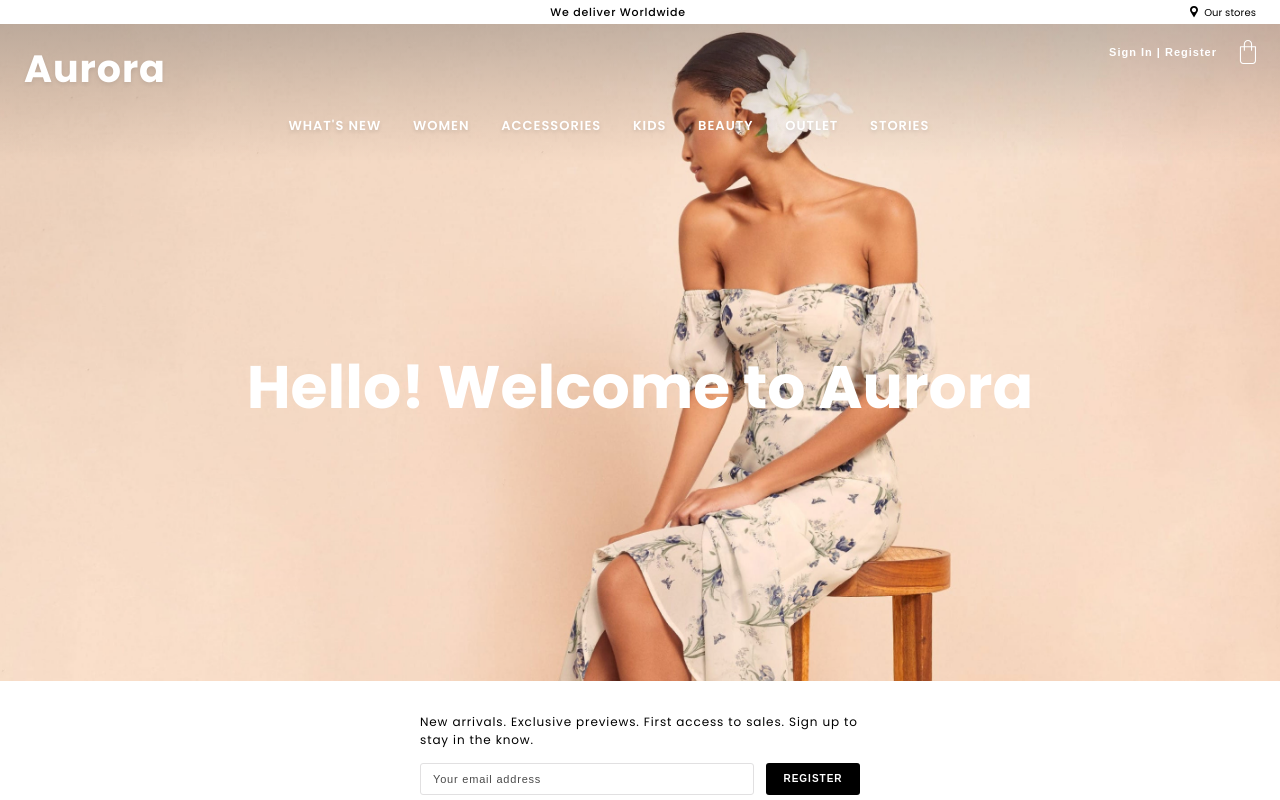
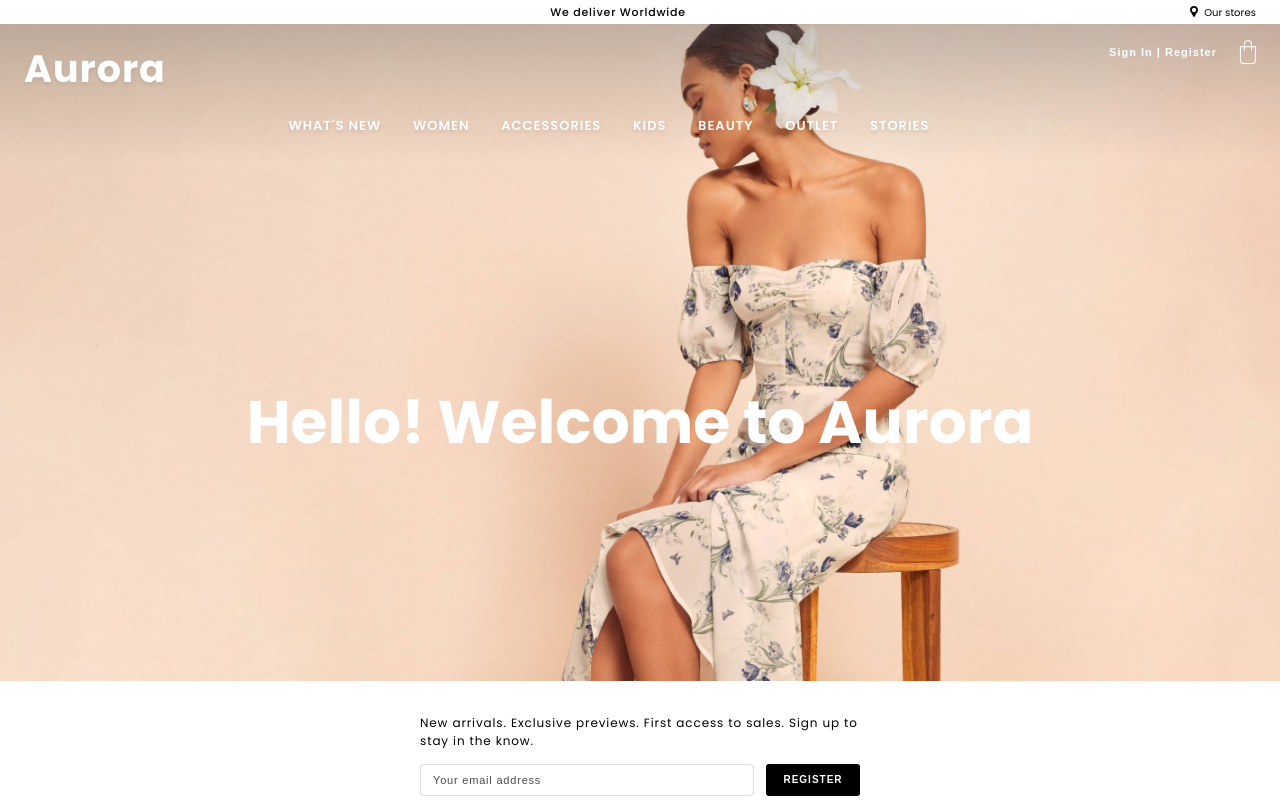
Before and after one commit to Cervus23/aurora-test, a React (Create React App) app: page / in a window 1280 px wide. Shown: the top 800 px of the page. Built offline with nearby package versions, Linux system fonts and the light colour scheme.

Commit message:
Animated background (desktop)

```diff
--- a/src/App.js
+++ b/src/App.js
@@ -13,13 +13,11 @@ function App() {
   return (
     <Provider store={store}>
       <div className="App">
-        <div className="with-image">
-          <Header width={width} />
-          {width > 360 ? (
-            <h1 className="main-title">Hello! Welcome to Aurora</h1>
-          ) : null}
-        </div>
-
+        <div className="with-image"></div>
+        <Header width={width} />
+        {width > 360 ? (
+          <h1 className="main-title">Hello! Welcome to Aurora</h1>
+        ) : null}
         <Footer width={width} />
         {/* <Auth /> */}
       </div>
--- a/src/App.scss
+++ b/src/App.scss
@@ -1,4 +1,5 @@
 @import './mixins.scss';
+@import './animation.scss';
 
 $banner1: './img/banner/01.png';
 $banner2: './img/banner/02.png';
@@ -9,18 +10,21 @@ $titleColor: #fff;
   flex-direction: column;
   justify-content: space-between;
   width: 100%;
-
+  height: 1024px;
   font-family: 'Poppins';
   .with-image {
+    position: absolute;
+    z-index: -1;
+    top: 0;
+    width: 100%;
     height: 681px;
     background-image: url($banner1);
     background-repeat: no-repeat;
     background-size: cover;
-    background-position: center top 24px;
-
+  }
   .main-title {
     margin-top: 180px;
-      margin-bottom: auto;
+    margin-bottom: 180px;
     font-weight: bold;
     font-size: 60px;
     line-height: 90px;
@@ -29,7 +33,25 @@ $titleColor: #fff;
   }
 }
 
+@include desctop {
+  .App {
+    .with-image {
+      position: absolute;
+      left: -200%;
+      width: 300%;
+      height: 681px;
+      background-image: url($banner1), url($banner2), url($banner1);
+      background-repeat: no-repeat;
+      background-size: 33.33%, 33.33%, 33.33%;
+      background-position: top 24px left, top 24px center, top 24px right;
+      @include animation(0s, 30s, slide, forward, none, infinite);
+    }
+  }
+}
+
 @include phone {
+  .App {
+    height: 890px;
     .with-image {
       height: 480px;
       background-position: top right 35%;
--- a/src/animation.scss
+++ b/src/animation.scss
@@ -1,4 +1,6 @@
 @import './mixins.scss';
+$banner1: './img/banner/01.png';
+$banner2: './img/banner/02.png';
 
 @include keyframe(fade-in) {
   0% {
@@ -19,3 +21,25 @@
     opacity: 0;
   }
 }
+
+@include keyframe(slide) {
+  0% {
+    transform: translateX(0);
+  }
+
+  45% {
+    transform: translateX(0);
+  }
+
+  50% {
+    transform: translateX(33.33%);
+  }
+
+  95% {
+    transform: translateX(33.33%);
+  }
+
+  100% {
+    transform: translateX(66.6666%);
+  }
+}
--- a/src/mixins.scss
+++ b/src/mixins.scss
@@ -55,23 +55,27 @@
   $duration,
   $animation,
   $direction: forward,
-  $fillmode: fowards
+  $fillmode: fowards,
+  $animation-iteration-count: 1
 ) {
   -webkit-animation-delay: $delay;
   -webkit-animation-duration: $duration;
   -webkit-animation-name: $animation;
   -webkit-animation-fill-mode: $fillmode;
   -webkit-animation-direction: $direction;
+  -webkit-animation-iteration-count: $animation-iteration-count;
 
   -moz-animation-delay: $delay;
   -moz-animation-duration: $duration;
   -moz-animation-name: $animation;
   -moz-animation-fill-mode: $fillmode;
   -moz-animation-direction: $direction;
+  -moz-animation-iteration-count: $animation-iteration-count;
 
   animation-delay: $delay;
   animation-duration: $duration;
   animation-name: $animation;
   animation-fill-mode: $fillmode;
   animation-direction: $direction;
+  animation-iteration-count: $animation-iteration-count;
 }
```
Lines whose indentation alone changed are shown as unchanged.
